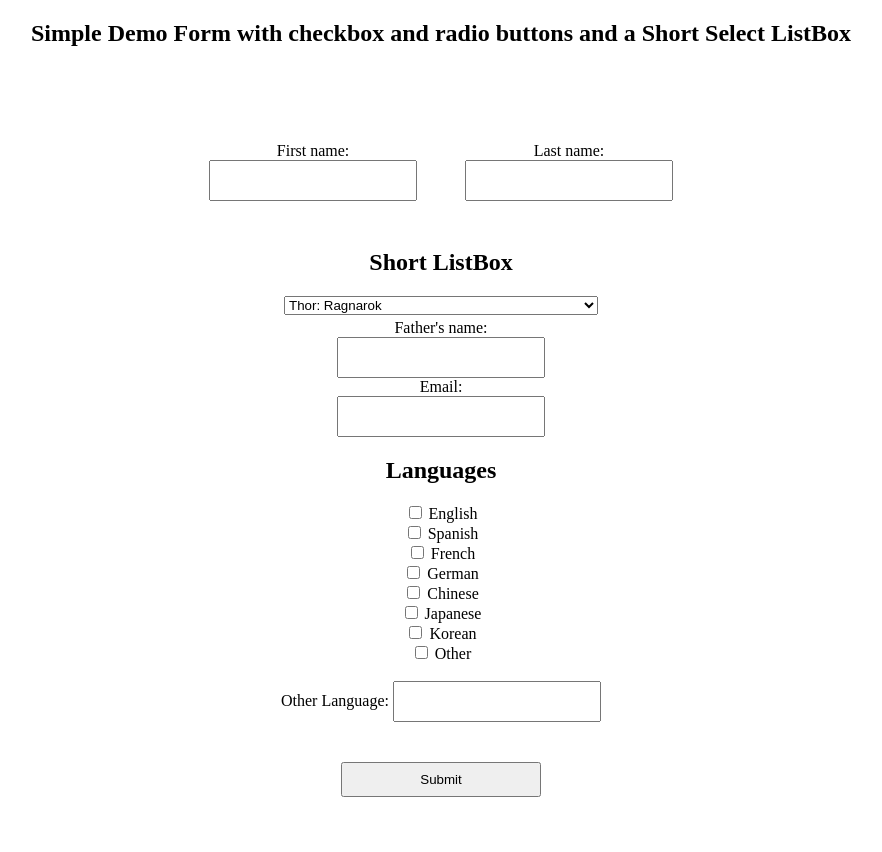
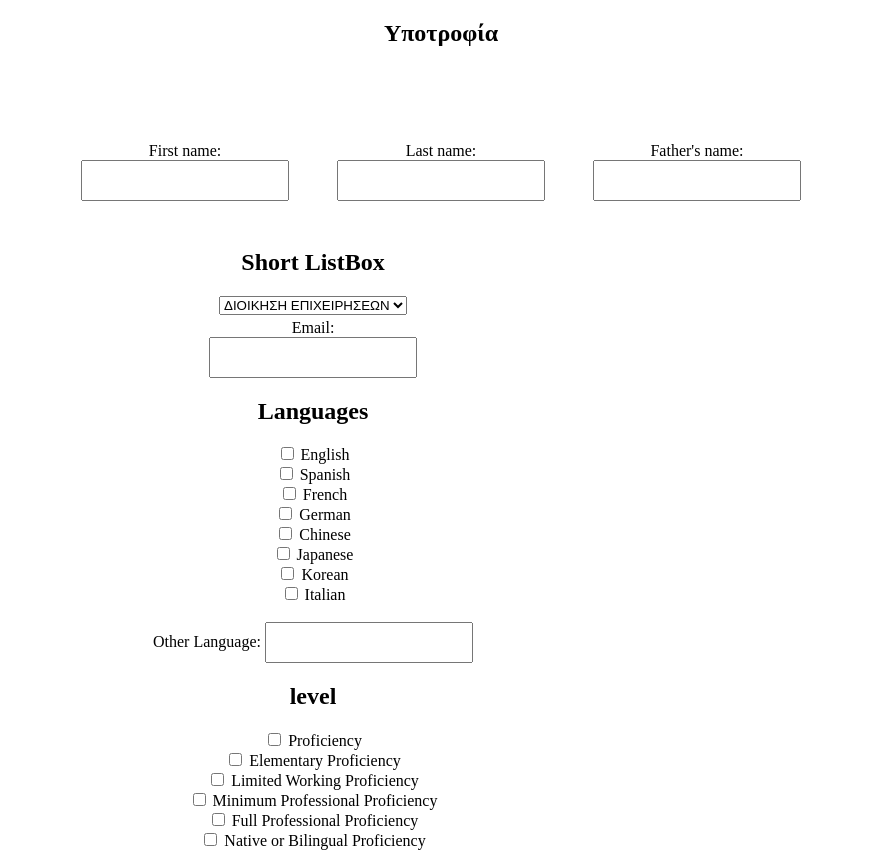
Before and after one commit to PanosStath/klm.github.io, a plain HTML site: page index.html in a window 1280 px wide. Shown: the top 852 px of the page, without its empty margins (199-1081 px from the left). Before the commit the page ends 808 px from the top, so only its background shows below. Drawn offline with Linux system fonts and the light colour scheme.

Commit message:
Add files via upload

```diff
--- a/index.html
+++ b/index.html
@@ -4,7 +4,7 @@
     <meta http-equiv="X-UA-Compatible" content="IE=edge" />
 </head>
 <body>
-    <h2 style="text-align: center;">Simple Demo Form with checkbox and radio buttons and a Short Select ListBox</h2>
+    <h2 style="text-align: center;">Υποτροφία</h2>
 
     <form>
         <br/>
@@ -24,7 +24,12 @@
                         Last name:<br>
                         <input type="text" name "lastname" style="width:200px; height:35px;">
                     </td>
-                </tr>
+                    <td width="40px"></td>
+                    <td>Father's name:<br>
+                        <input type="text" name="fathersname" style="width:200px; height:35px;">
+                        <br>
+                    </td>
+                 </tr>
                 <tr>
                     <td colspan="3" height="20px"></td>
                 </tr>
@@ -33,22 +38,22 @@
                     <td colspan="3" height="20px">
                         <h2>Short ListBox</h2>
                         <select name="Movies">
-                            <option value="1">Thor: Ragnarok</option>
-                            <option value="2">Wonder Woman</option>
-                            <option value="3">Guardians of the Galaxy Vol. 2</option>
-                            <option value="4">Logan</option>
-                            <option value="5">Despicable Me 3</option>
-                            <option value="6">Pirates of the Caribbean: Dead Men Tell No Tales</option>
-                            <option value="7">Justice League</option>
+                            <option value="1">ΔΙΟΙΚΗΣΗ ΕΠΙΧΕΙΡΗΣΕΩΝ</option>
+                            <option value="2">ΜΗΥΠ</option>
+                            <option value="3">ΦΙΛΟΣΟΦΙΑ</option>
+                            <option value="4">ΦΙΛΟΛΟΓΙΑ</option>
+                            <option value="5">ΠΑΙΔΑΓΩΓΙΚΟ</option>
+                            <option value="6">ΜΑΘΗΜΑΤΙΚΟ</option>
+                            <option value="7">ΤΕΦΑ</option>
+                            <option value="8">ΦΥΣΙΚΟ</option>
+                            <option value="9">ΝΗΠΙΑΓΩΓΩΝ</option>
+                            <option value="10">ΧΗΜΙΚΩΝ ΜΗΧΑΝΙΚΩΝ</option>
                         </select>
+
                     </td>
                 </tr>
                 <tr>
                     <td colspan="3" height="20px">
-                        <!-- Add Father's Name -->
-                        Father's name:<br>
-                        <input type="text" name="fathersname" style="width:200px; height:35px;">
-                        <br>
 
                         <!-- Add Email -->
                         Email:<br>
@@ -64,12 +69,21 @@
                         <label><input type="checkbox" name="languages[]" value="Chinese"> Chinese</label><br>
                         <label><input type="checkbox" name="languages[]" value="Japanese"> Japanese</label><br>
                         <label><input type="checkbox" name="languages[]" value="Korean"> Korean</label><br>
-                        <label><input type="checkbox" name="languages[]" value="Italian"> Other</label><br>
+                        <label><input type="checkbox" name="languages[]" value="Italian"> Italian</label><br>
                         <br>
-
                         <!-- Add Language Option -->
                         <label for="otherLanguage">Other Language:</label>
                         <input type="text" id="otherLanguage" name="otherLanguage" style="width:200px; height:35px;">
+                        <h2>level</h2>
+                        <label><input type="checkbox" name="level[]" value="Proficiency"> Proficiency</label><br>
+                        <label><input type="checkbox" name="level[]" value="Elementary Proficiency"> Elementary Proficiency</label><br>
+                        <label><input type="checkbox" name="level[]" value="Limited Working Proficiency"> Limited Working Proficiency</label><br>
+                        <label><input type="checkbox" name="level[]" value="Minimum Professional Proficiency"> Minimum Professional Proficiency</label><br>
+                        <label><input type="checkbox" name="level[]" value="Full Professional Proficiency"> Full Professional Proficiency</label><br>
+                        <label><input type="checkbox" name="level[]" value="Native or Bilingual Proficiency"> Native or Bilingual Proficiency</label><br>
+                        <br>
+
+
                     </td>
                 </tr>
 
```
